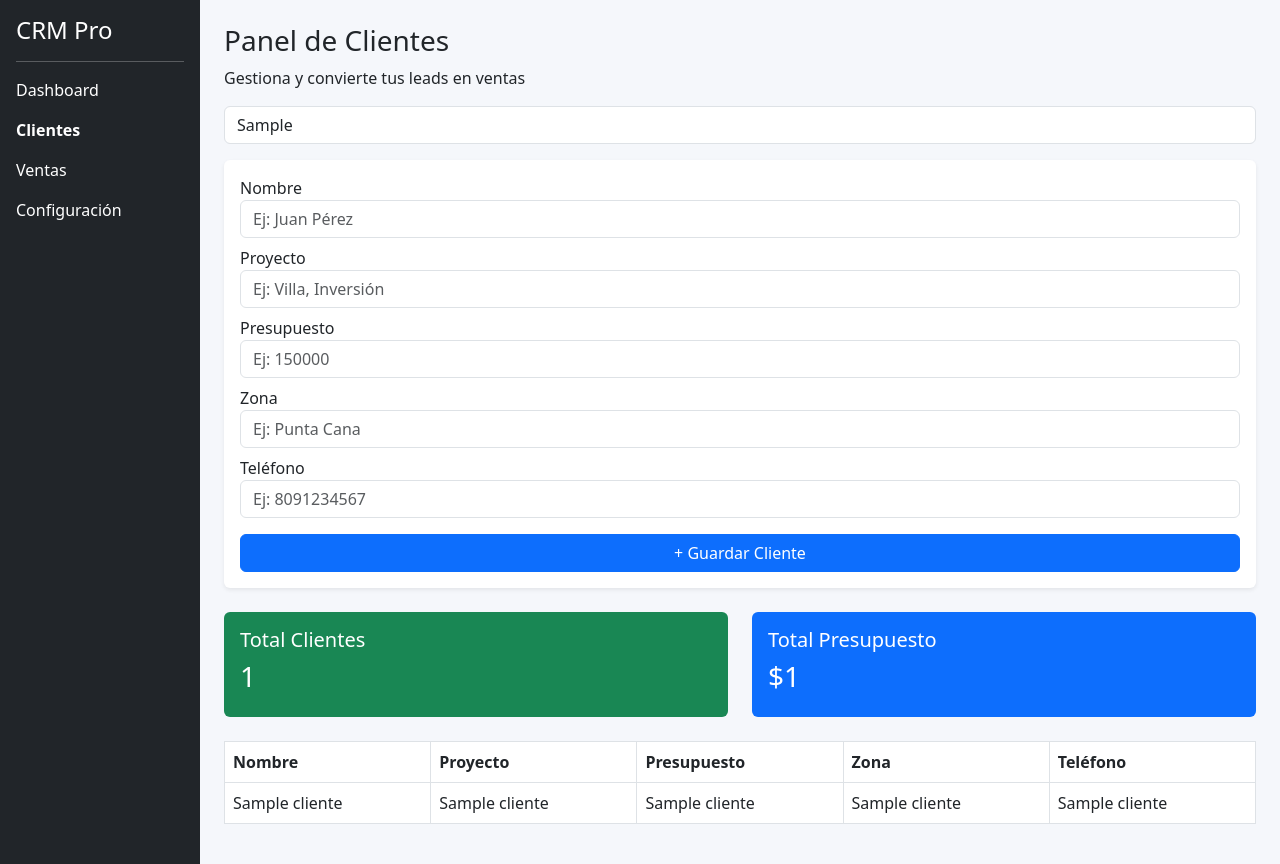
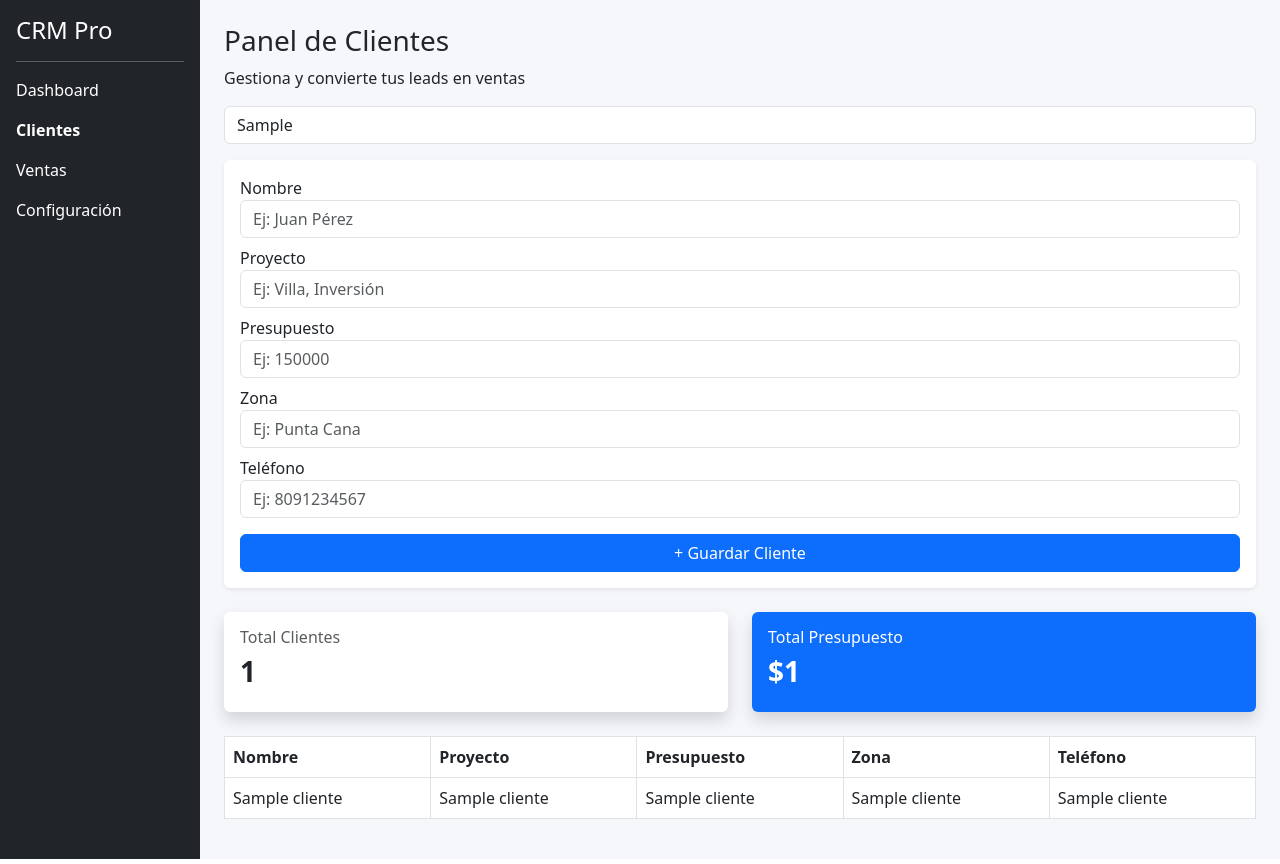
Before and after one commit to cesarromerofit-stack/crm-cesar, a Flask app: template templates/clientes.html in a window 1280 px wide. Run offline with Flask 3, Linux system fonts and the light colour scheme; the template is opened without the code that fills it: most values are stand-ins (such as "Sample title", 1, 10 or a date in 2020).

Commit message:
upgrade diseño cards pro

```diff
--- a/templates/clientes.html
+++ b/templates/clientes.html
@@ -67,19 +67,23 @@
 
             </form>
 
-            <!-- TARJETAS -->
             <div class="row mb-4">
+
                 <div class="col-md-6">
-                    <div class="bg-success text-white p-3 rounded">
-                        <h5>Total Clientes</h5>
-                        <h3>{{ total_clientes }}</h3>
+                    <div class="card shadow border-0">
+                        <div class="card-body">
+                            <h6 class="text-muted">Total Clientes</h6>
+                            <h3 class="fw-bold">{{ total_clientes }}</h3>
+                        </div>
                     </div>
                 </div>
 
                 <div class="col-md-6">
-                    <div class="bg-primary text-white p-3 rounded">
-                        <h5>Total Presupuesto</h5>
-                        <h3>${{ total_presupuesto }}</h3>
+                    <div class="card shadow border-0 bg-primary text-white">
+                        <div class="card-body">
+                            <h6>Total Presupuesto</h6>
+                            <h3 class="fw-bold">${{ total_presupuesto }}</h3>
+                        </div>
                     </div>
                 </div>
             </div>
```
